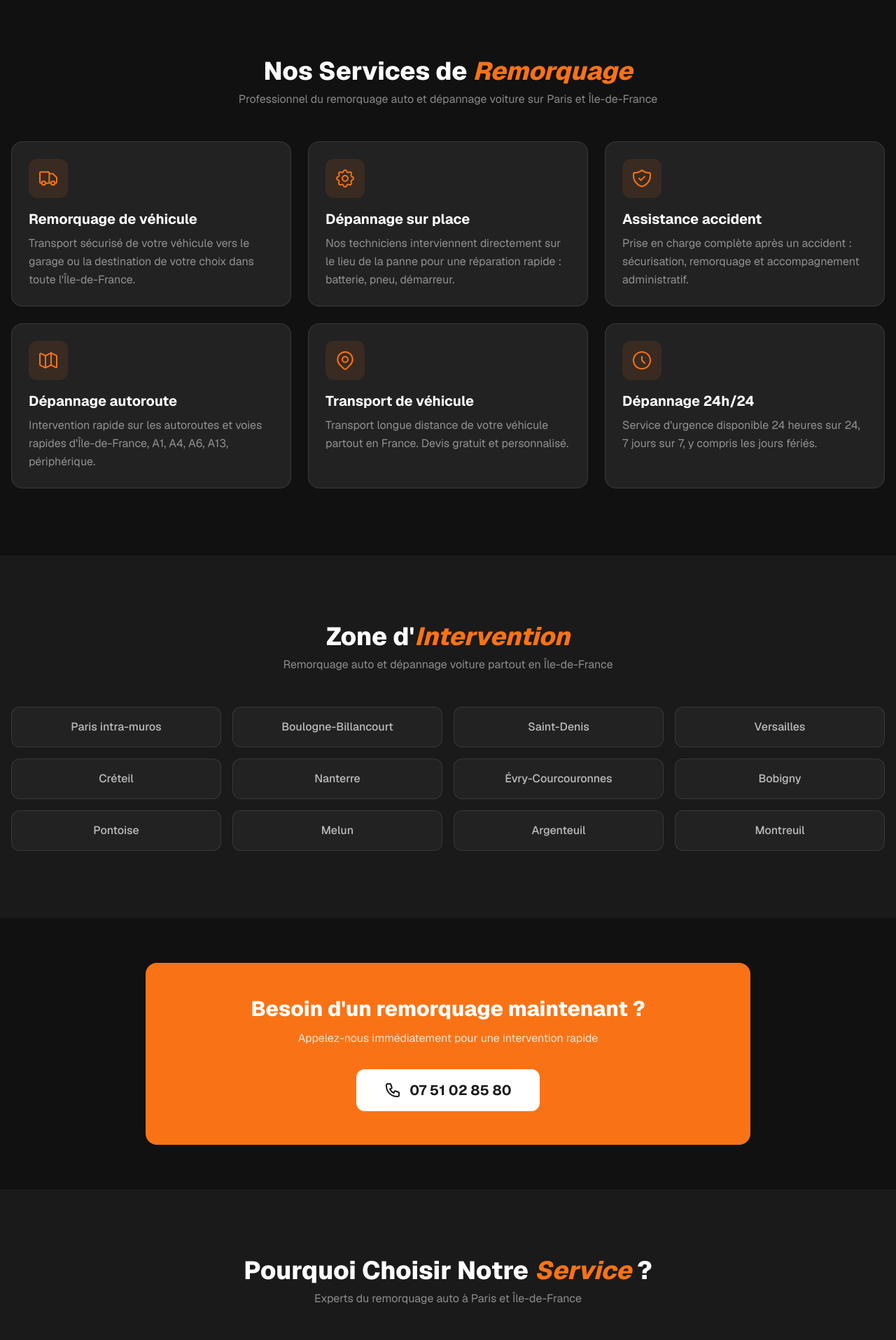
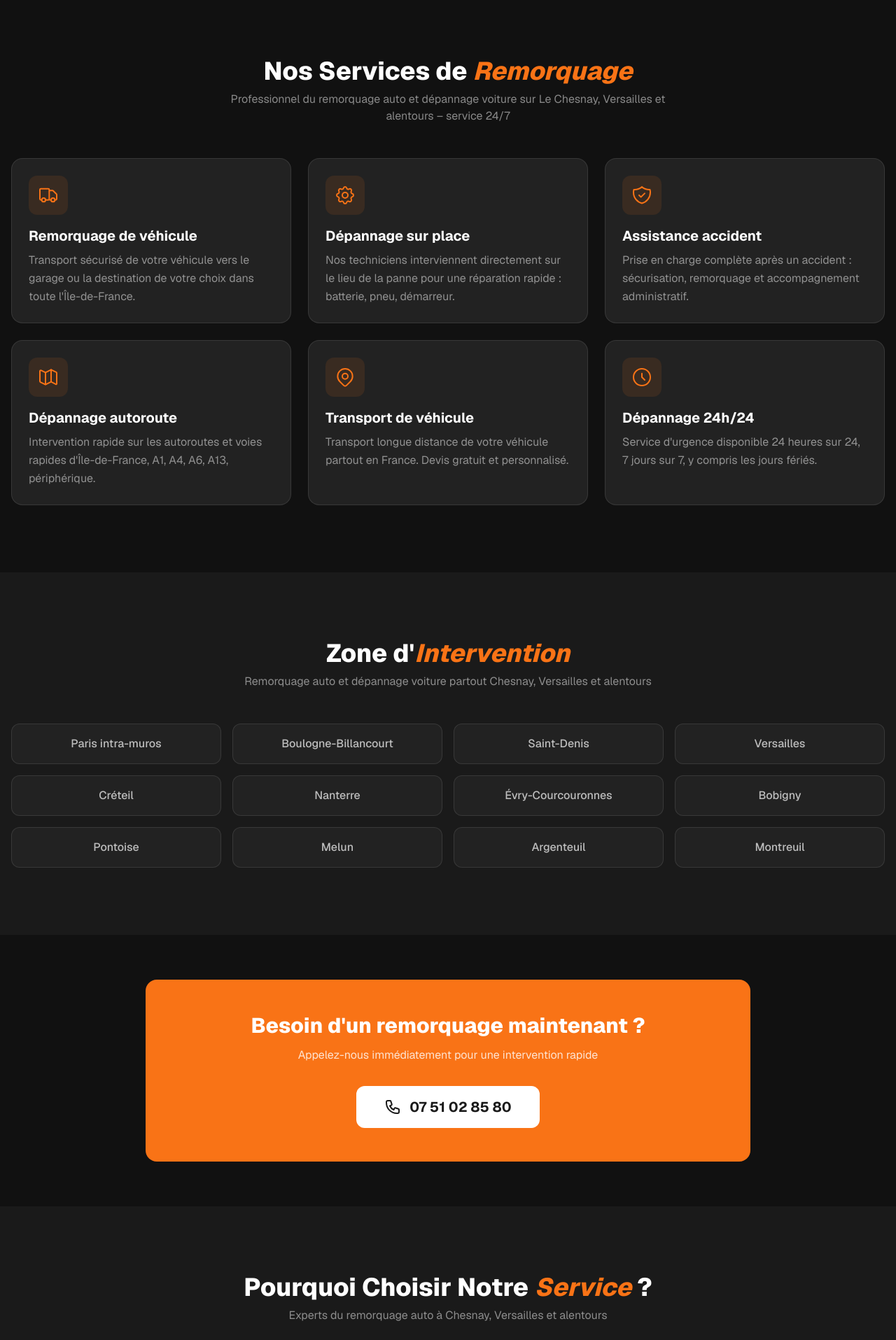
Before and after one commit to hro555/depannage-paris, a Next.js app: page / in a window 1280 px wide. Shown: the part 840-2755 px from the top of the page at 70% size. Built offline with nearby package versions, Linux system fonts and the light colour scheme.

Commit message:
Update page.tsx

```diff
--- a/src/app/page.tsx
+++ b/src/app/page.tsx
@@ -16,7 +16,7 @@ export default function Home() {
               Nos Services de <span className="text-primary italic">Remorquage</span>
             </h2>
             <p className="text-white/50 max-w-2xl mx-auto">
-              Professionnel du remorquage auto et dépannage voiture sur Paris et Île-de-France
+              Professionnel du remorquage auto et dépannage voiture sur Le Chesnay, Versailles et alentours – service 24/7
             </p>
           </div>
           <div className="grid grid-cols-1 md:grid-cols-2 lg:grid-cols-3 gap-6">
@@ -35,7 +35,7 @@ export default function Home() {
               Zone d&apos;<span className="text-primary italic">Intervention</span>
             </h2>
             <p className="text-white/50 max-w-2xl mx-auto">
-              Remorquage auto et dépannage voiture partout en Île-de-France
+              Remorquage auto et dépannage voiture partout Chesnay, Versailles et alentours
             </p>
           </div>
           <div className="grid grid-cols-2 md:grid-cols-3 lg:grid-cols-4 gap-4">
@@ -62,7 +62,7 @@ export default function Home() {
               Pourquoi Choisir Notre <span className="text-primary italic">Service</span> ?
             </h2>
             <p className="text-white/50 max-w-2xl mx-auto">
-              Experts du remorquage auto à Paris et Île-de-France
+              Experts du remorquage auto à Chesnay, Versailles et alentours
             </p>
           </div>
           <div className="grid grid-cols-1 md:grid-cols-3 gap-6">
```
